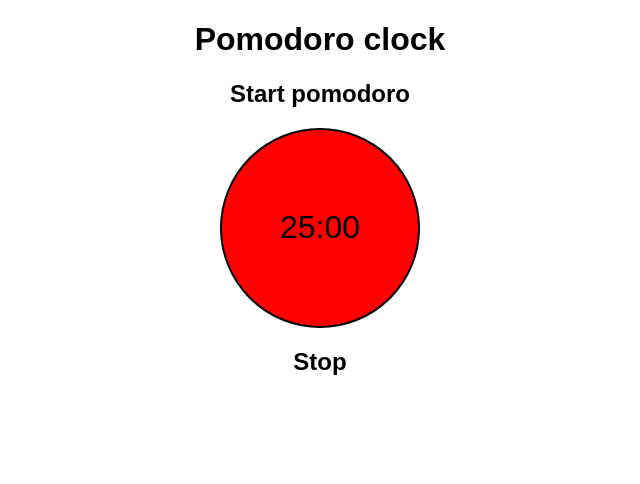
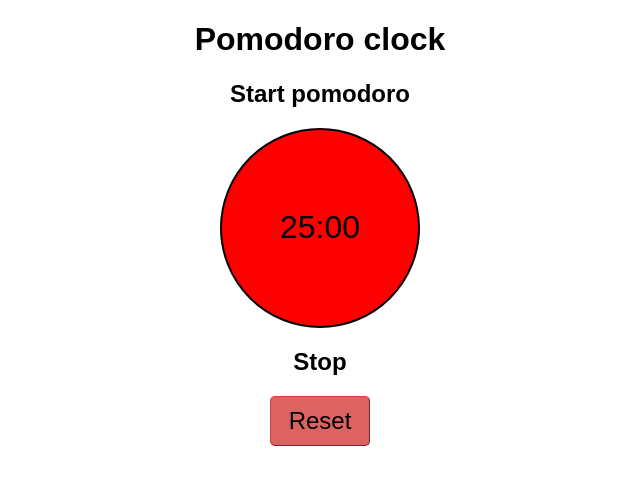
Before and after one commit to padrone1225/react-clock, a React (Create React App) app: page / in a window 1280 px wide. Shown: the top 484 px of the page, without its empty margins (320-960 px from the left). Built offline with nearby package versions, Linux system fonts and the light colour scheme.

Commit message:
Reset clock for next pomodoro

```diff
--- /dev/null
+++ b/src/Button.css
@@ -0,0 +1,16 @@
+.Button {
+  background-color: #dd6262;
+  border-color: #cd4242;
+  border-radius: 5px;
+  border-width: thin;
+  color: #000;
+  cursor: pointer;
+  font-size: 1.5em;
+  height: 50px;
+  width: 100px;
+}
+
+.Button:hover {
+  background-color: #cd4242;
+  border-color: #ad0202;
+}
--- /dev/null
+++ b/src/Button.jsx
@@ -0,0 +1,18 @@
+import React from 'react';
+import PropTypes from 'prop-types';
+import './Button.css';
+
+export default function Button(props) {
+  const label = props.label;
+
+  return (
+    <button className="Button" onClick={props.onClick}>
+      {label}
+    </button>
+  );
+}
+
+Button.propTypes = {
+  label: PropTypes.string.isRequired,
+  onClick: PropTypes.func.isRequired,
+};
--- a/src/Pomodoro.jsx
+++ b/src/Pomodoro.jsx
@@ -1,6 +1,7 @@
 import React, { Component } from 'react';
 import Timer from './Timer';
-import { tick } from './actions';
+import Button from './Button';
+import { tick, resetTimer } from './actions';
 import './Pomodoro.css';
 
 const defaultWorkLength = 25 * 60;
@@ -15,6 +16,7 @@ class Pomodoro extends Component {
     };
 
     this.handleClickTimer = this.handleClickTimer.bind(this);
+    this.handleClickResetTimer = this.handleClickResetTimer.bind(this);
   }
 
   handleClickTimer() {
@@ -37,6 +39,10 @@ class Pomodoro extends Component {
     }
   }
 
+  handleClickResetTimer() {
+    this.setState(resetTimer);
+  }
+
   render() {
     return (
       <div className="Pomodoro">
@@ -46,6 +52,11 @@ class Pomodoro extends Component {
           onClick={this.handleClickTimer}
         />
         <h2 className="Pomodoro-mode">{this.state.mode}</h2>
+        <Button
+          label="Reset"
+          className="Pomodoro-resetButton"
+          onClick={this.handleClickResetTimer}
+        />
       </div>
     );
   }
--- a/src/actions.js
+++ b/src/actions.js
@@ -31,11 +31,7 @@ export function tick(prevState) {
 }
 
 export function resetTimer() {
-  const { timeLeft } = this.state;
-
-  if (timeLeft !== 1500) {
-    this.setState({
-      timeLeft: 1500,
-    });
-  }
+  return {
+    timeLeft: 1500,
+  };
 }
```
Also changed, not shown: 2 other files (tests, documents, lock files or other folders).
